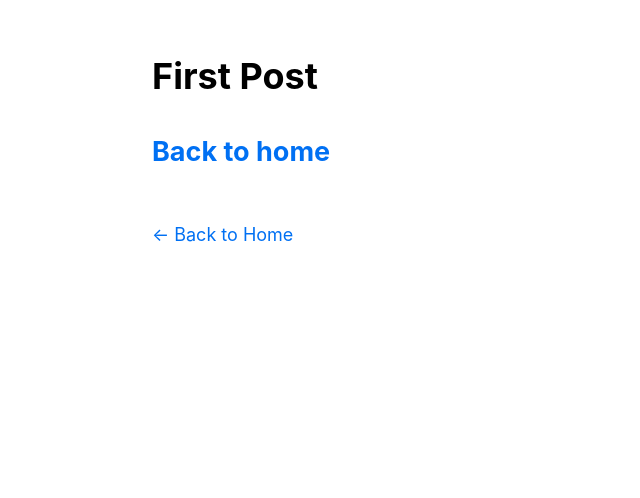
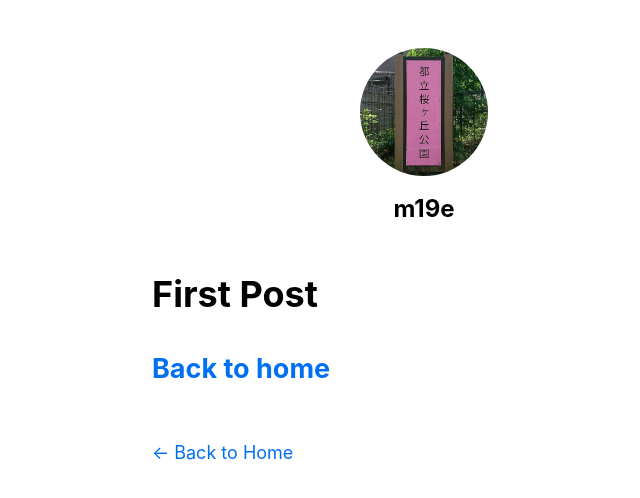
Before and after one commit to m19e/nextjs-tutorial, a Next.js app: page /posts/first-post in a window 1280 px wide. Shown: the top 498 px of the page, without its empty margins (216-856 px from the left). Built offline with nearby package versions, Linux system fonts and the light colour scheme.

Commit message:
Add header

```diff
--- a/components/Layout.tsx
+++ b/components/Layout.tsx
@@ -20,6 +20,27 @@ const Layout = ({ children, home }) => (
             <meta name="og:title" content={siteTitle} />
             <meta name="twitter:card" content="summary_large_image" />
         </Head>
+        <header className={styles.header}>
+            {home ? (
+                <>
+                    <img src="/images/profile.jpg" className={`${styles.headerHomeImage} ${utilsStyles.borderCircle}`} alt={name} />
+                    <h1 className={utilsStyles.heading2Xl}>{name}</h1>
+                </>
+            ) : (
+                <>
+                    <Link href={"/"}>
+                        <a>
+                            <img src="/images/profile.jpg" className={`${styles.headerHomeImage} ${utilsStyles.borderCircle}`} alt={name} />
+                        </a>
+                    </Link>
+                    <h2 className={utilsStyles.headingLg}>
+                        <Link href={"/"}>
+                            <a className={utilsStyles.colorInherit}>{name}</a>
+                        </Link>
+                    </h2>
+                </>
+            )}
+        </header>
         <main>{children}</main>
         {!home && (
             <div className={styles.backToHome}>
```
